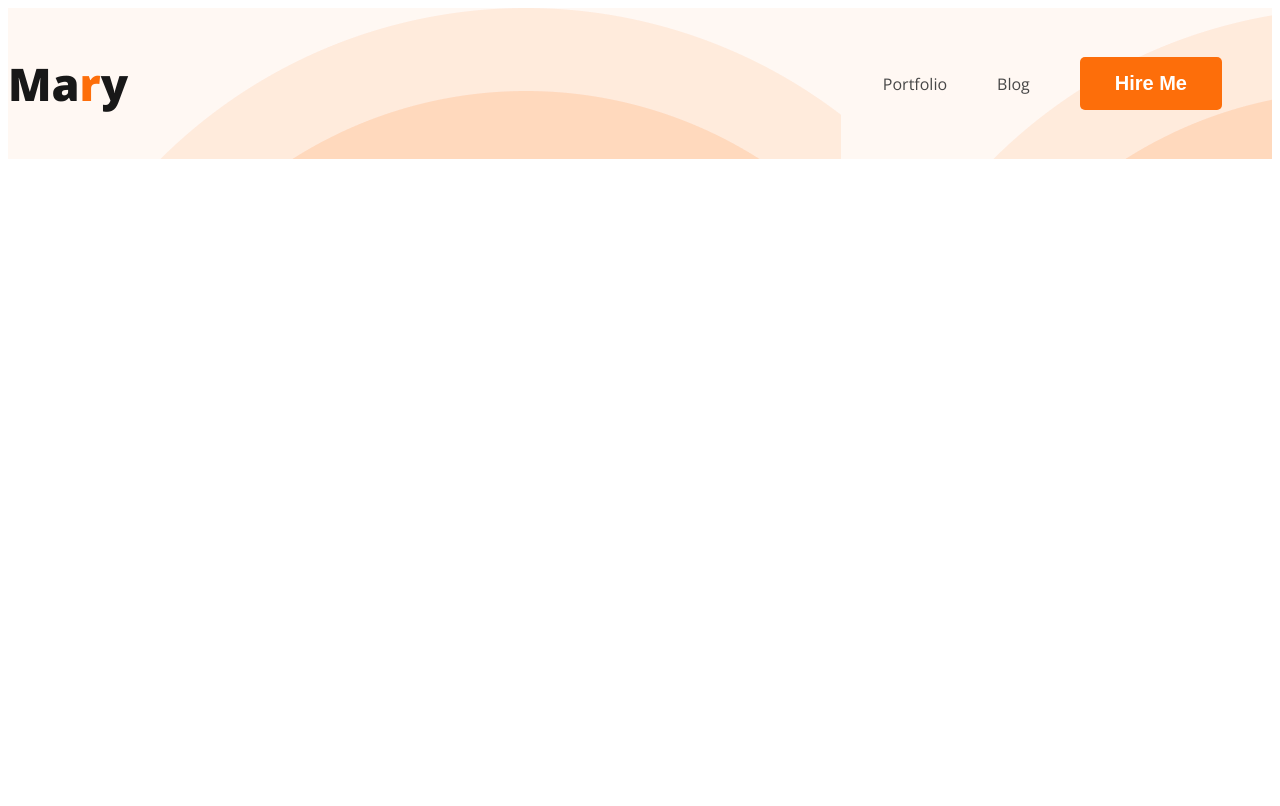
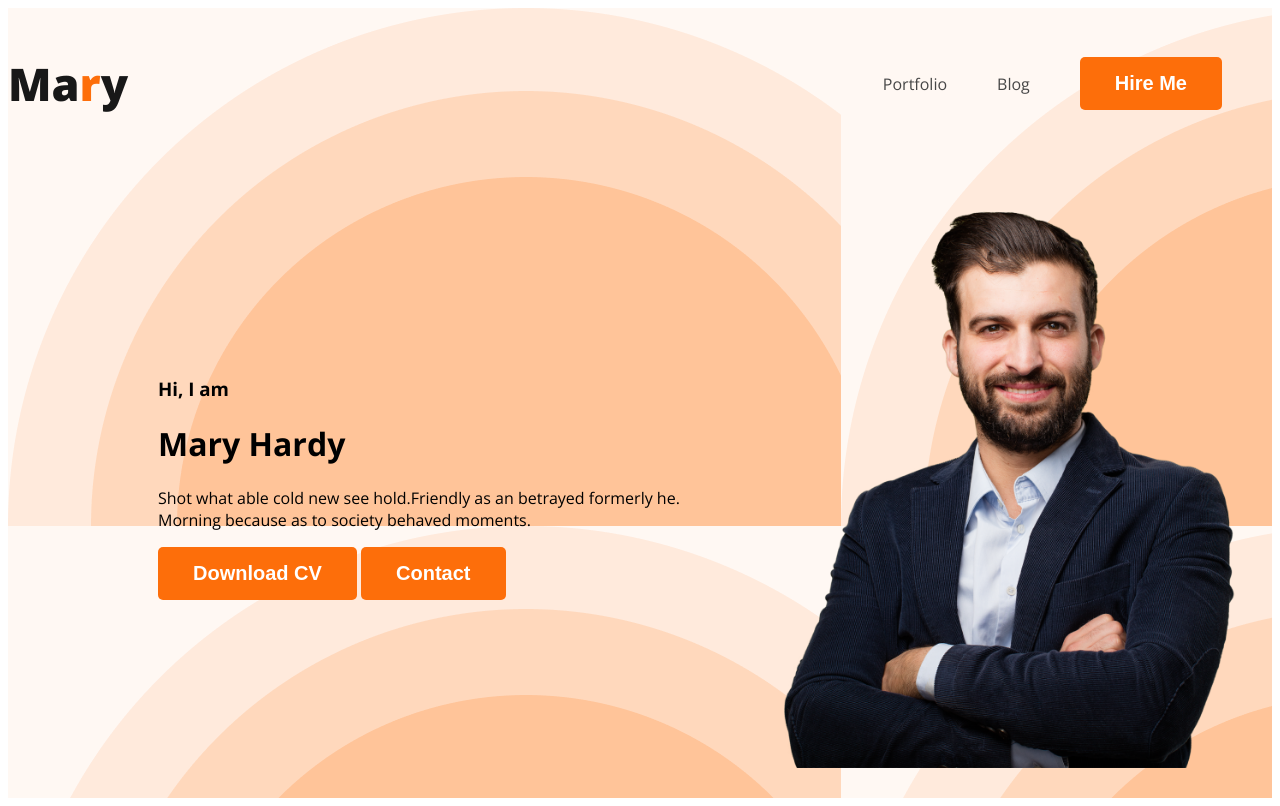
Before and after one commit to AbdullaArif11/webdeveloper-portfolio, a plain HTML site: page index.html in a window 1280 px wide. Drawn offline with nearby package versions, Linux system fonts and the light colour scheme.

Commit message:
4th commit update only

```diff
--- a/index.html
+++ b/index.html
@@ -19,6 +19,18 @@
         <li><button type="button" class="button-primary">Hire Me</button></li>
       </ul>
     </nav>
+    <div class="banner">
+      <div class="banner-content">
+        <h3 class="banner-greeting">Hi, I am</h3>
+        <h1 class="banner-title">Mary Hardy</h1>
+        <p>Shot what able cold new see hold.Friendly
+          as an betrayed formerly he. Morning because
+          as to society behaved moments.</p>
+          <button class="button-primary">Download CV</button>
+          <button class="button-primary">Contact</button>
+      </div>
+      <img class="profile-pic" src="images/hardy.png">
+    </div>
   </header>
   <main>
 
--- a/style.css
+++ b/style.css
@@ -5,6 +5,7 @@ nav{
   display: flex;
   justify-content: space-between;
   align-items: center;
+  margin: o 200px;
 
 }
 nav > ul {
@@ -42,6 +43,11 @@ nav a{
   background-color: #FFF8F3;
   background-image: url(images/header_bg.png);
 }
-.bannar .profile-pic{
+.banner{
+  padding: 30px 30px 30px 150px;
+  display: flex;
+  align-items: center;
+}
+.banner .profile-pic{
   width: 500px;
 }
```
